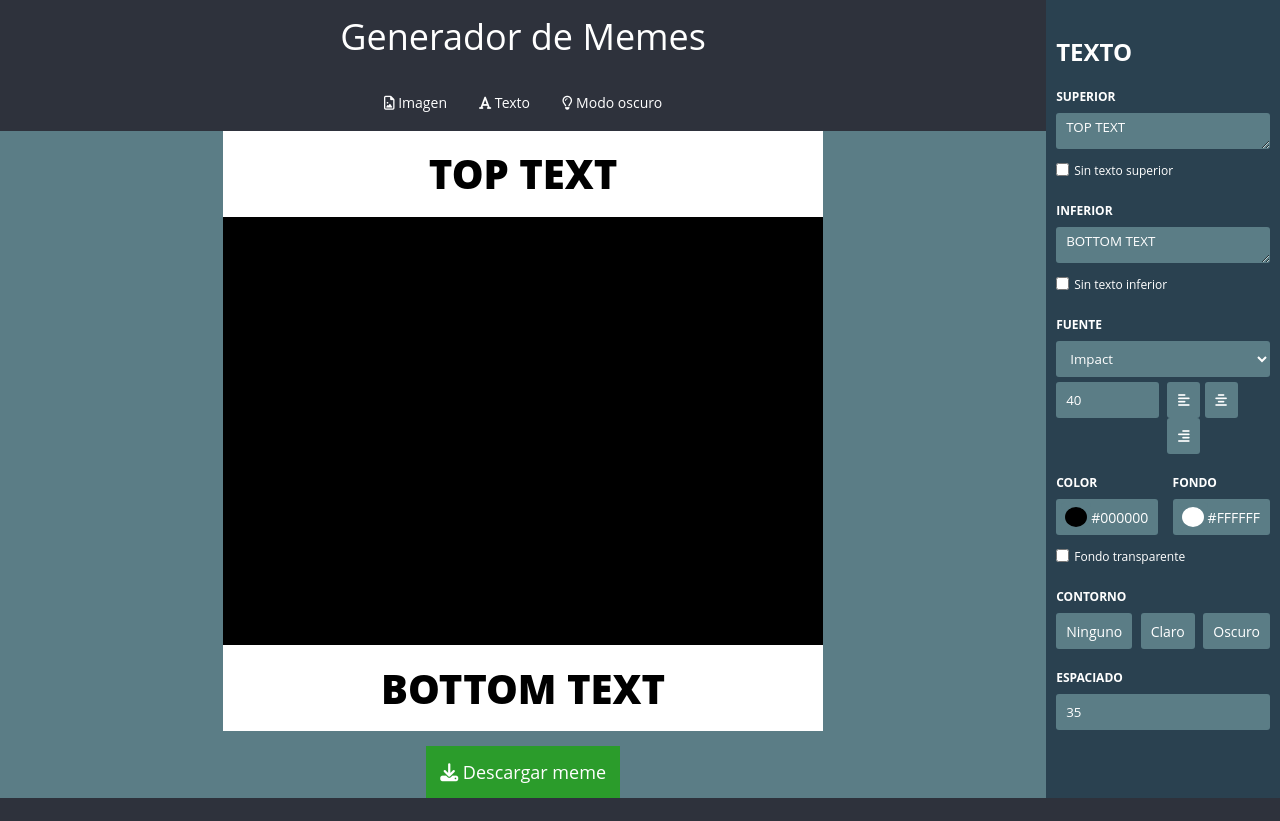
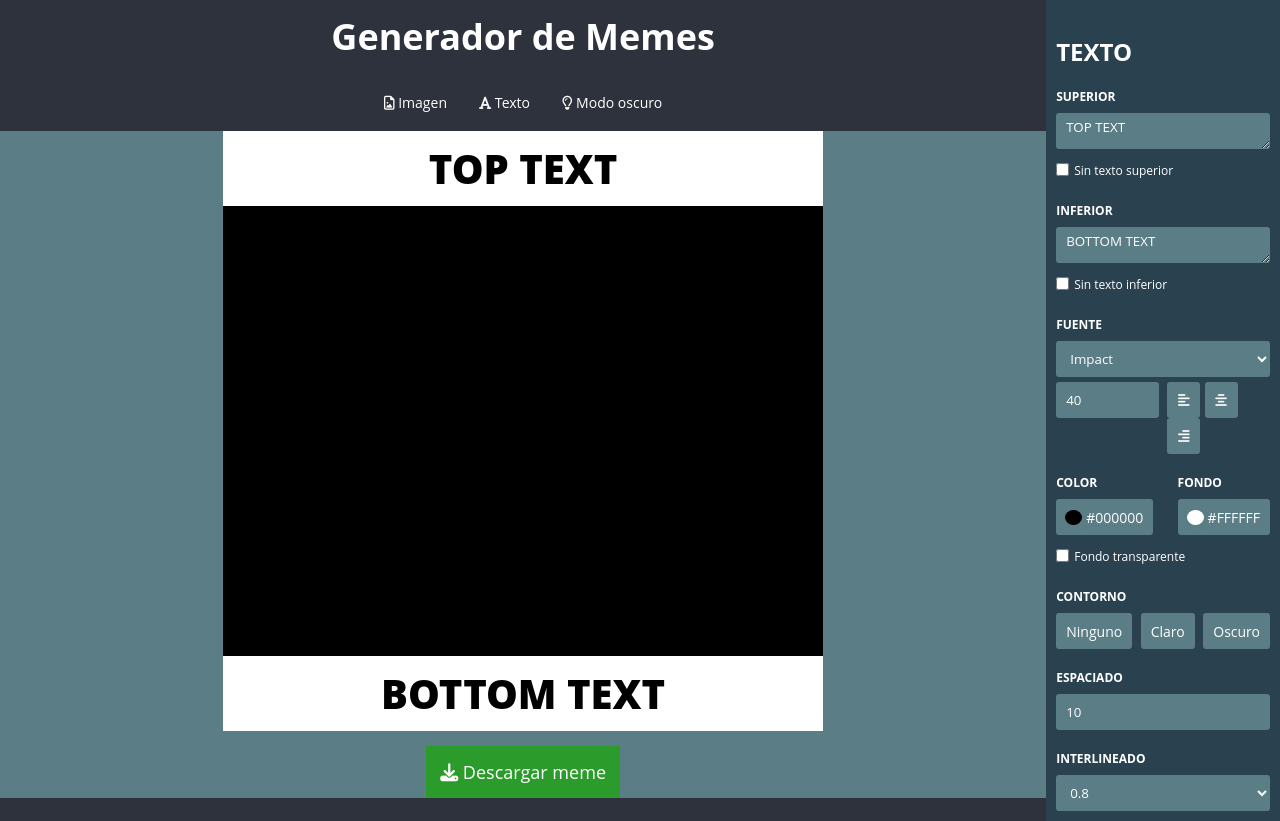
Before and after one commit to Carolinalmrz89/Editor-de-Memes, a plain HTML site: page index.html in a window 1280 px wide. Both pictures are taken after a click on the button "Texto". Before the commit the page ends 800 px from the top, so only its background shows below. Drawn offline with Linux system fonts and the light colour scheme; a script that the page names is missing.

Commit message:
Reestructura de HTML

```diff
--- a/css/style.css
+++ b/css/style.css
@@ -61,16 +61,14 @@ button{
 }
 
 .title-container{
+    display: flex;
     justify-content: center;
     align-items: center;
     background-color: var(--colorFondoPrimario);
     width: 100%;
     padding: 12px;
-}
-
-.title{
     color: var(--colorTexto);
-    font-size: 36px;
+    font-size: 18px;
     font-weight: 500;
 }
 
@@ -109,6 +107,7 @@ li{
 }
 
 .generator{
+    display: flex;
     width: 600px;
     height: 600px ;
     flex-direction: column;
@@ -117,13 +116,7 @@ li{
     background-color: black;
 }
 
-.header-generator{
-    justify-content: center;
-    align-items: center;
-    width: 100%;
-    height: 20%;
-    background-color: white;
-}
+
 
 .main-generator{
     width: 100%;
@@ -131,25 +124,17 @@ li{
     background-color: black;
 }
 
-.footer-generator{
-    justify-content: center;
-    align-items: center;
-    width: 100%;
-    height: 20%;
-    background-color: white;
-}
-
-.title-top{
+p{
     font-size: 40px;
     font-weight: 800;
     color: black;
+    width: 100%;
+    background-color: white;
+    padding: 10px 0px;
+    text-align: center;
 }
 
-.title-bottom{
-    font-size: 40px;
-    font-weight: 800;
-    color: black;
-}
+
 
 .btn-download{
     margin-top: 15px;
@@ -234,8 +219,8 @@ input[type='color']::-webkit-color-swatch{
 }
 
 input[type="color" i]{
-    width: 30px;
-    height: 30px;
+    width: 25px;
+    height: 25px;
     margin-left: 5px;
     background-color: var(--colorFondoTerciario);
     border: none;
@@ -258,7 +243,7 @@ select{
     border: none;
 }
 
-.filtros-img{
+.filtros-img /*input*/{
     flex-direction: column;
 }
 
@@ -365,6 +350,9 @@ input[type='checkbox']{
     width: 100%;
 }
 
+.interlineado{
+    width: 100%;
+}
 
 
 
--- a/index.html
+++ b/index.html
@@ -20,8 +20,8 @@
         <!----------------------- HEADER ---------------------->
 
         <header class="header-container column displayflex">
-          <div class="title-container displayflex">
-            <h1 class="title">Generador de Memes</h1>
+          <div class="title-container">
+            <h1>Generador de Memes</h1>
           </div>
           <nav>
             <div class="nav">
@@ -49,17 +49,14 @@
         <!----------------------- MAIN ---------------------->
 
         <main class="central-panel">
-          <div class="generator displayflex">
-            <div class="header-generator displayflex">
-              <h1 class="title-top">TOP TEXT</h1>
-            </div>
-            <div class="main-generator">
-              <img src="" alt="">
-            </div>
-            <div class="footer-generator displayflex">
-              <h1 class="title-bottom">BOTTOM TEXT</h1>
-            </div>
+          <div class="generator">
+              <p class="title-top">TOP TEXT</h1>
+
+              <div class="main-generator"></div>
+
+              <p class="title-bottom">BOTTOM TEXT</h1>
           </div>
+
           <div class="btn-download-container">
             <button class="btn-download">
               <i class="fas fa-download"></i> Descargar meme
@@ -241,7 +238,19 @@
           <div>
             <h3>ESPACIADO</h3>
             <input class="control-text espaciado" type="number" aria-label="Espaciado" id="texto-espaciado"
-            min="10" max="50" value="35">
+            min="10" max="50" value="10">
+          </div>
+
+          <div>
+            <h3>INTERLINEADO</h3>
+            <select class="control-text interlineado" id="texto-interlineado" aria-label="Interlineado">
+              <option value="0.8">0.8</option>
+              <option value="1">1</option>
+              <option value="1.2">1.2</option>
+              <option value="1.5">1.5</option>
+              <option value="2">2</option>
+              <option value="2.5">2.5</option>
+            </select>
           </div>
         </section>
       </aside>
--- a/js/index.js
+++ b/js/index.js
@@ -31,10 +31,9 @@ topText.addEventListener("input", () =>{
 
 //OCULTAR TOP TEXT
 const textoSuperior = document.getElementById("textoSuperior");
-const ocultarTextoSuperior = document.querySelector(".header-generator");
 
-textoSuperior.addEventListener("click", () =>{
-    ocultarTextoSuperior.classList.toggle("ocultar-panel");
+textoSuperior.addEventListener("change", () =>{
+    topTitle.classList.toggle("ocultar-panel");
 });
 
 //MODIFICAR BOTTOM TEXT
@@ -47,10 +46,9 @@ bottomText.addEventListener("input", () =>{
 
 //OCULTAR BOTTOM TEXT
 const textoInferior = document.getElementById("textoInferior");
-const ocultarTextoInferior = document.querySelector(".footer-generator");
 
-textoInferior.addEventListener("click", () =>{
-    ocultarTextoInferior.classList.toggle("ocultar-panel");
+textoInferior.addEventListener("change", () =>{
+    bottomTitle.classList.toggle("ocultar-panel");
 });
 
 //AGREGAR ESTILO TÍTULOS
@@ -76,19 +74,16 @@ colorFuente.addEventListener("input", () =>{
 colorFondoFuente.addEventListener("input", () =>{
     topTitle.style.backgroundColor = colorFondoFuente.value;
     bottomTitle.style.backgroundColor = colorFondoFuente.value;
-    ocultarTextoSuperior.style.backgroundColor = colorFondoFuente.value;
-    ocultarTextoInferior.style.backgroundColor = colorFondoFuente.value;
 });
 
 //FONDO TRANSPARENTE
+/*
 const fondoTransparente = document.getElementById("fondo-transparente");
 
 fondoTransparente.addEventListener("click", () =>{
     topTitle.classList.toggle("fondo-transparente");
     bottomTitle.classList.toggle("fondo-transparente");
-    ocultarTextoSuperior.style.backgroundColor = 'transparent';
-    ocultarTextoInferior.style.backgroundColor = 'transparent';
-});
+});  */
 
 
 //MODO CLARO - MODO OSCURO
```
